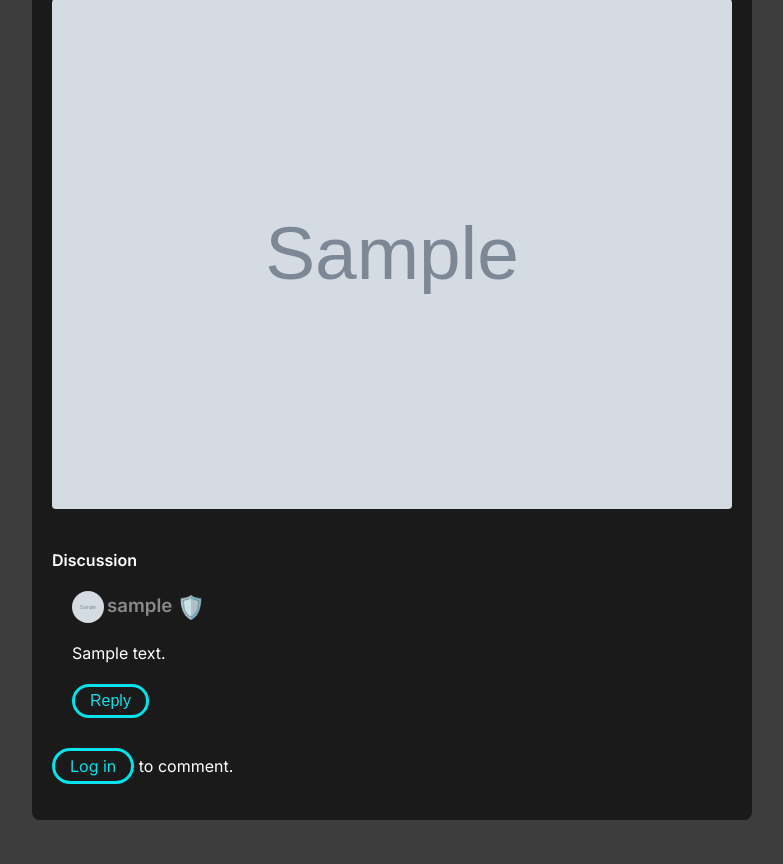
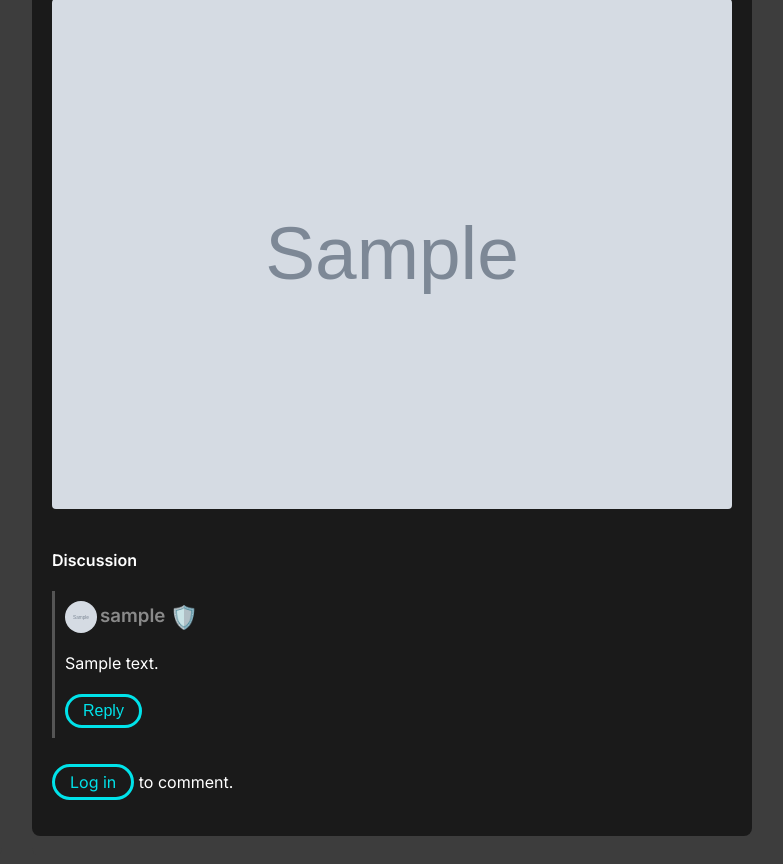
Before and after one commit to Neo-50/social-democracy-network, a Flask app: page /news in a window 1280 px wide. Shown: the part 454-1318 px from the top of the page, without its empty margins (316-1099 px from the left). Before the commit the page ends 1274 px from the top, so only its background shows below. Run offline with Flask 3, Linux system fonts and the light colour scheme; tables that the repository leaves empty hold one stand-in row (values such as "Sample post"); grey boxes marked "Sample" are stand-in pictures.

Commit message:
Reverting to earlier version of news page after noticing discussion forum is not appearing on every article

```diff
--- a/static/css/news.css
+++ b/static/css/news.css
@@ -117,6 +117,18 @@
     color: #888;
 }
 
+.comment {
+    margin-bottom: 0;
+    padding: 10px;
+    border-left: 3px solid #555;
+}
+
+.replies {
+    margin-top: 10px;
+    padding-left: 10px;
+    border-left: 2px solid #333;
+}
+
 .comment-header {
     display: flex;
     justify-content: space-between;
@@ -154,8 +166,7 @@
     position: relative;
     padding-left: 15px;
     margin-left: 20px;
-    margin-bottom: 0;
-    margin-top: 4px;
+    margin-bottom: 20px;
 }
 
 .reply-header {
@@ -169,6 +180,17 @@
     flex-direction: column;
 }
 
+.reply::before {
+    content: '';
+    position: absolute;
+    top: 1em;
+    left: -15px;
+    width: 15px;
+    height: 15px;
+    border-left: 2px solid lightgray;
+    border-bottom: 2px solid lightgray;
+    border-bottom-left-radius: 5px;
+}
 
 .reply strong {
     display: inline-block;
@@ -179,27 +201,6 @@
     margin-bottom: 20px;
 }
 
-/* Indentation + vertical line */
-.thread-connector {
-  position: relative;
-  padding-left: 20px; /* leave room for the vertical line */
-}
-
-.thread-connector.reply::before {
-  content: '';
-  position: absolute;
-  top: 0;
-  bottom: 0;
-  left: 6px;
-  width: 2px;
-  background-color: rgb(255 255 255 / 30%);
-  z-index: 0;
-}
-
-.depth-1 { margin-left: 20px; }
-.depth-2 { margin-left: 40px; }
-.depth-3 { margin-left: 60px; }
-
 .comment-toolbar {
     display: flex;
     align-items: center;
@@ -208,14 +209,6 @@
     margin-top: 5px;
     font-size: 1em;
     color: #ccc;
-}
-
-.comment-thread.loading {
-  visibility: hidden;
-}
-
-.comment-thread:not(.loading) {
-  visibility: visible;
 }
 
 .newsfeed-button {
--- a/templates/news.html
+++ b/templates/news.html
@@ -1,10 +1,8 @@
 {% extends 'base.html' %}
 
 {% block content %}
-{% macro render_comment(comment, article, depth=0, loop=None) %}
-    <div class="{% if depth == 0 %}comment{% else %}reply{% endif %} thread-connector depth-{{ depth }}
-    {% if loop and loop.last %}last{% endif %}" data-comment-id="{{ comment.id }}">
-
+{% macro render_comment(comment, article, depth=0) %}
+    <div class="{% if depth == 0 %}comment{% else %}reply{% endif %}" data-comment-id="{{ comment.id }}">
         <div class="reply-header">
             <img src="{{ url_for('avatar', filename=comment.user.avatar_filename if comment.user else 'default_avatar.png') }}"
                 class="avatar-inline" alt="User Avatar">
@@ -48,13 +46,15 @@
                 </form>
             </div>
         {% endif %}
-        <div class="reply">
-            {% if comment.replies %}
-                {% for reply in comment.replies %}
-                    {{ render_comment(reply, article, depth + 1, loop=loop) }}
-                {% endfor %}
-            {% endif %}
-        </div>
+
+        {% if comment.replies %}
+            {% for reply in comment.replies %}
+                <div class="replies" style="margin-left: 20px;">
+                    {{ render_comment(reply, article, depth + 1) }}
+                </div>
+            {% endfor %}
+        {% endif %}
+
     </div>
 {% endmacro %}
 
@@ -78,7 +78,7 @@
                 <p><em>Published: {{ article.published }}</em></p>
                 <img src="{{ article.image_url }}" alt="Article image" width="100%" class="news-image">
 
-                <div id="comment-thread" class="comment-thread loading">
+                <div class="comments-thread">
                     <h4>Discussion</h4>
                 {% for comment in article.comments if comment.parent_id is none %}
                     {{ render_comment(comment, article) }}
@@ -128,12 +128,4 @@
     </script>
 
 </main>
-<script>
-document.addEventListener('DOMContentLoaded', () => {
-  requestAnimationFrame(() => {
-    document.getElementById('comment-thread')?.classList.remove('loading');
-    // Optional: trigger drawConnectors() here if needed
-  });
-});
-</script>
 {% endblock %}
```
